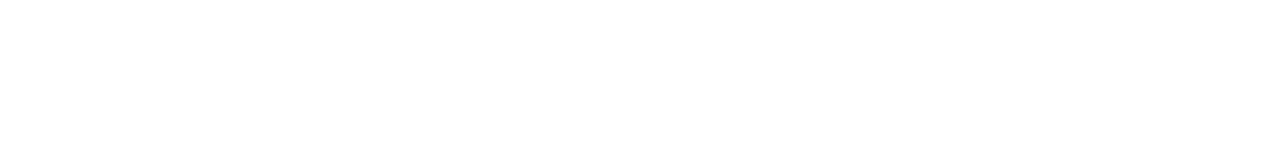
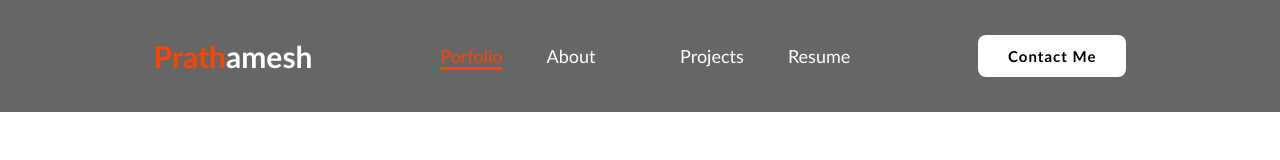
Before and after one commit to Prathamesh07-dev/Portfolio, a plain HTML site: page index.html in a window 1280 px wide. Drawn offline with Linux system fonts and the light colour scheme.

Commit message:
Portfolio header and navbar

```diff
--- a/index.html
+++ b/index.html
@@ -0,0 +1,23 @@
+<!DOCTYPE html>
+<html lang="en">
+<head>
+    <meta charset="UTF-8">
+    <meta name="viewport" content="width=device-width, initial-scale=1.0">
+    <title>Portfolio</title>
+    <link rel="stylesheet" type="text/css" href="style.css">
+</head>
+<body>
+    <header class="header">
+        <a href="#" class="logo"><span>Prath</span>amesh</a>
+
+        <nav class="navbar">
+         <a href="" class="active">Porfolio</a>
+         <a href="about.html">About<a>
+         <a href="">Projects</a>
+         <a href="">Resume</a>
+        </nav>
+
+        <a href="login.html" class="contact" target="_blank">Contact Me</a>
+    </header>
+</body>
+</html>
--- a/style.css
+++ b/style.css
@@ -1,4 +1,68 @@
 *{
-    padding: 0px;
-    margin: 0px;
+    margin:0;
+    padding:0;
+    box-sizing: border-box;
+    font-family:'Trebuchet MS', 'Lucida Sans Unicode', 'Lucida Grande', 'Lucida Sans', Arial, sans-serif;
+    text-decoration: none;
+    list-style: none;
 }
+
+.header{
+    position: fixed;
+    top: 0;
+    left: 0;
+    width: 100%;
+    padding: 35px 12%;
+    background: rgba(0, 0, 0, 0.6);
+    backdrop-filter: blur(10px);
+    display: flex;
+    justify-content: space-between;
+    align-items: center;
+    z-index: 100;
+}
+
+.logo{
+    font-size: 30px;
+    color:white;
+    font-weight: 600;
+    transition: 0.3s ease;
+}
+.logo:hover{
+    color: orangered;
+    text-shadow: 0 0 25px orangered,
+                 0 0 50px orangered;
+    transform: scale(1.1);
+}
+span{
+    color: orangered;
+}
+
+.navbar a{
+    font-size: 18px;
+    color: white;
+    font-weight: 500;
+    margin: 0 20px;
+    border-bottom: 3px solid transparent;
+    transition: 0.3s ease;
+}
+.navbar a:hover,
+.navbar a.active{
+    color: orangered;
+    border-bottom: 3px solid orangered;
+}
+.contact{
+    padding: 10px 28px;
+    background-color: white;
+    color: black;
+    border: 2px solid transparent;
+    border-radius: 8px;
+    font-size: 15px;
+    letter-spacing: 1px;
+    font-weight: 600;
+    transition: 0.3s ease;
+}
+.contact:hover{
+    background-color: orangered;
+    box-shadow: 0 0 25px orangered;
+    color: white;
+}
```
